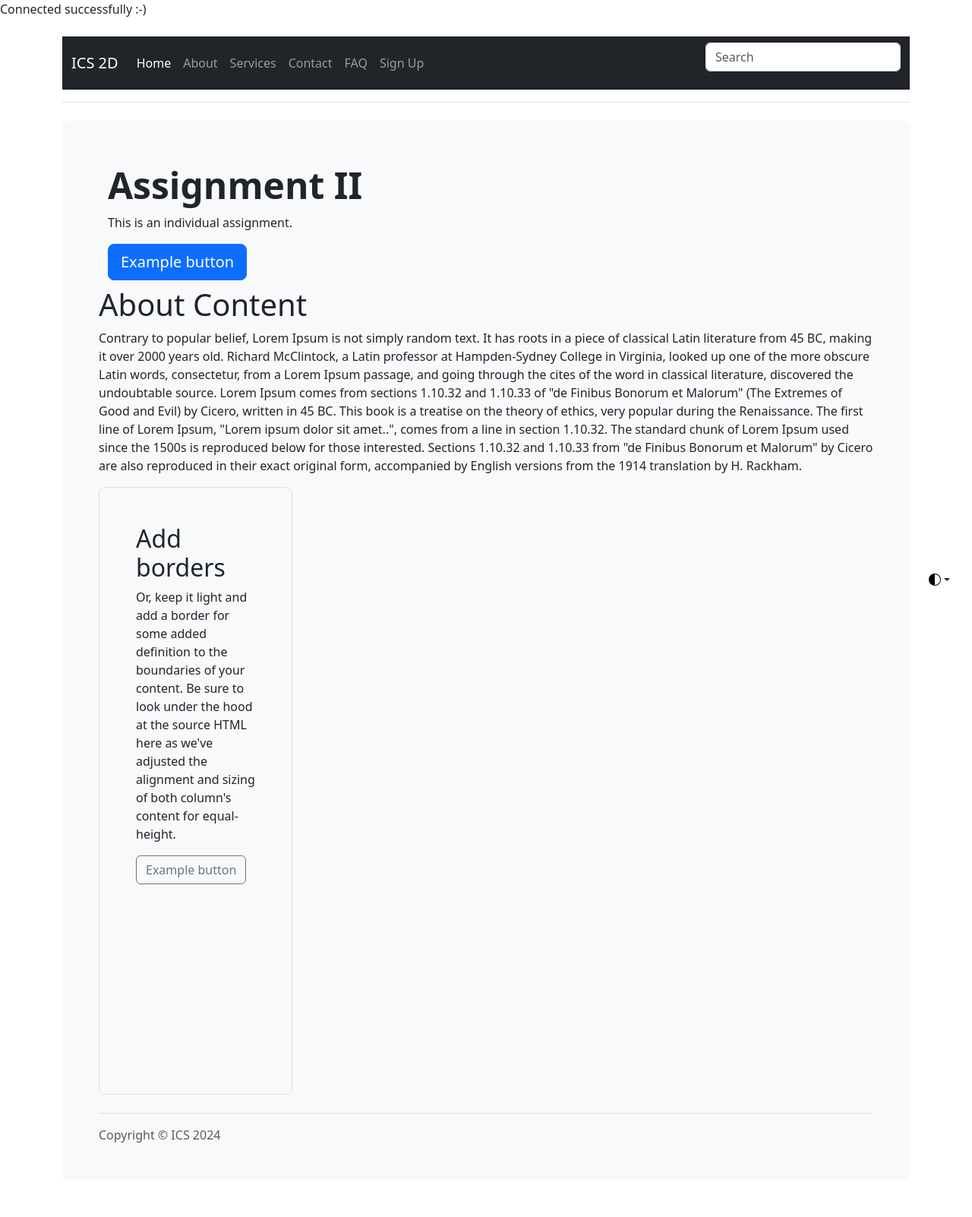
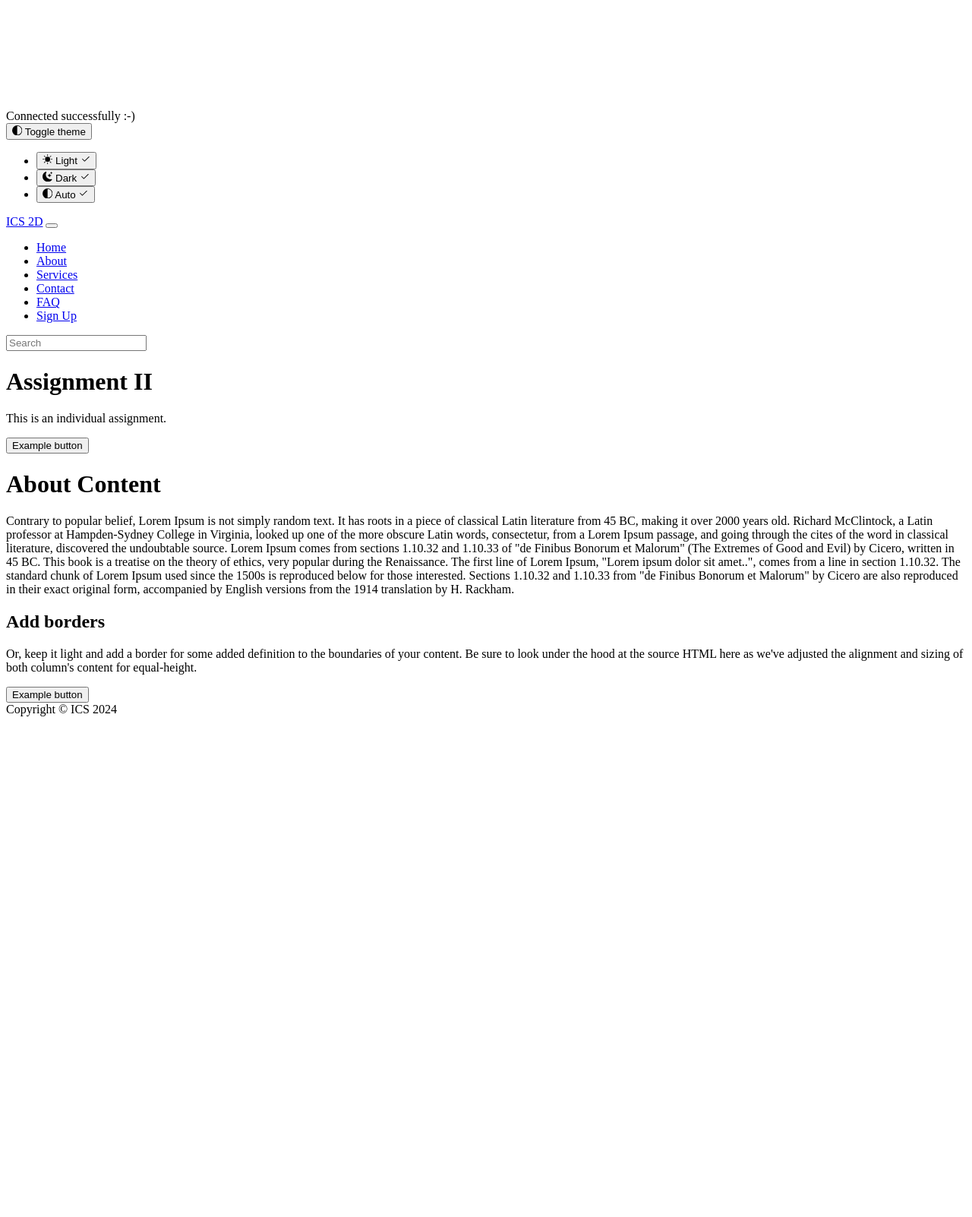
Before and after one commit to StacyAkinyi/BootstrapAPI, a PHP site: page /about.php in a window 1280 px wide. Shown: the whole page at 76% size. After the commit the page ends 951 px from the top, so only its background shows below. Run offline with PHP 8.4, Linux system fonts and the light colour scheme; some libraries are stand-ins or nearby versions.

Commit message:
layoutt changes

```diff
--- a/layout/layout.php
+++ b/layout/layout.php
@@ -9,8 +9,8 @@ class layout{
             <meta charset="UTF-8">
             <meta name="viewport" content="width=device-width, initial-scale=1.0">
             <title>Document</title>
-            <link rel="stylesheet" href="css/bootstrap.min.css"/>
-            <link rel="stylesheet" href="css/style.css"/>
+
+            <link rel="stylesheet" href="css/style.css">
         </head>
         <body>
             <?php
@@ -18,10 +18,10 @@ class layout{
 
               public function footer(){
              ?>
-            <div class="pt-3 mt-4 text-body-secondary border-top">
+            <footer class="pt-3 mt-4 text-body-secondary border-top">
                 Copyright &copy; ICS
                  <?php print date("Y"); ?>
-            </div>
+              </footer>
 
 
             <script src="https://cdn.jsdelivr.net/npm/bootstrap@5.3.3/dist/js/bootstrap.bundle.min.js" integrity="sha384-YvpcrYf0tY3lHB60NNkmXc5s9fDVZLESaAA55NDzOxhy9GkcIdslK1eN7N6jIeHz" crossorigin="anonymous"></script>
```
